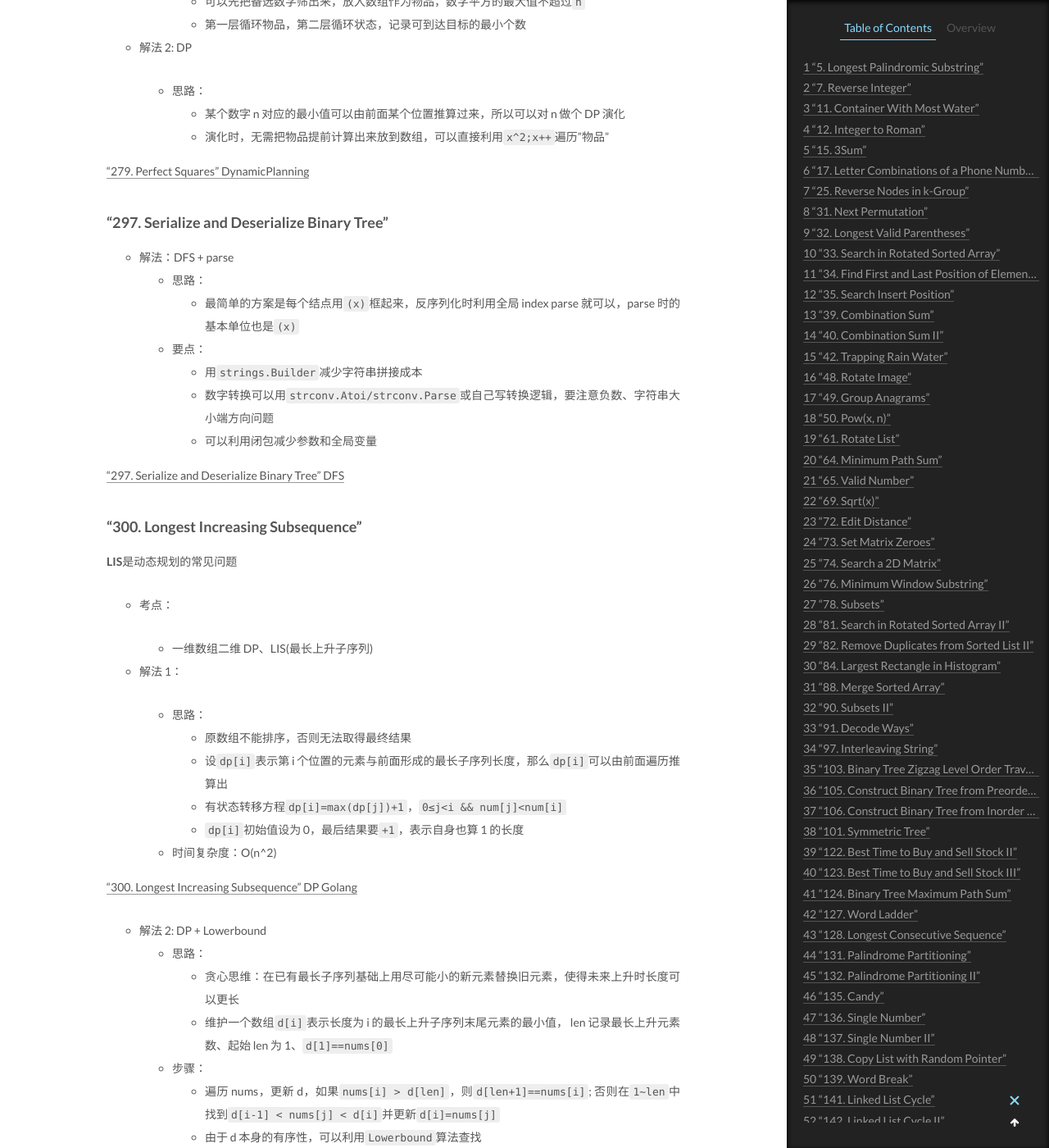
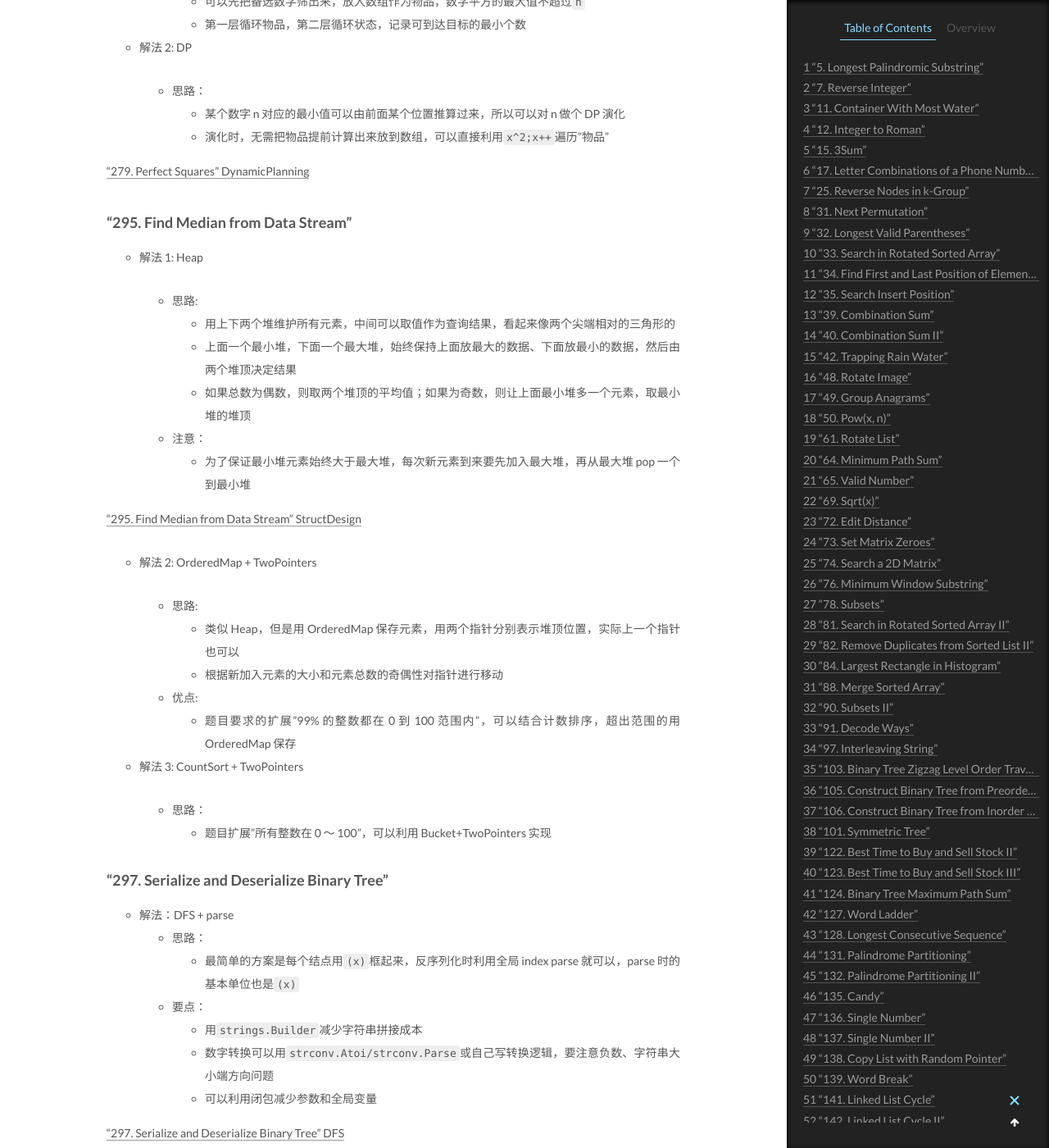
Before and after one commit to CodeHunter2006/CodeHunter2006.github.io, a Jekyll site: the page built from _posts/2020-12-27-LeetCode_Question_Category.md, in a window 1280 px wide and 1400 px high, scrolled down 30161 px. Shown: the whole window at 82% size. Built offline with Jekyll 4.4.1, drawn with Linux system fonts in a browser that asks for light colours; formulas are drawn with MathJax 3; some of the changed text lies outside the part shown.

Commit message:
[doc]: add contents.

```diff
--- a/_posts/2020-12-27-LeetCode_Question_Category.md
+++ b/_posts/2020-12-27-LeetCode_Question_Category.md
@@ -1080,6 +1080,31 @@ tags: Algorithm Leetcode
 
 ["279. Perfect Squares" DynamicPlanning]()
 
+### "295. Find Median from Data Stream"
+
+- 解法 1: Heap
+
+  - 思路:
+    - 用上下两个堆维护所有元素，中间可以取值作为查询结果，看起来像两个尖端相对的三角形的
+    - 上面一个最小堆，下面一个最大堆，始终保持上面放最大的数据、下面放最小的数据，然后由两个堆顶决定结果
+    - 如果总数为偶数，则取两个堆顶的平均值；如果为奇数，则让上面最小堆多一个元素，取最小堆的堆顶
+  - 注意：
+    - 为了保证最小堆元素始终大于最大堆，每次新元素到来要先加入最大堆，再从最大堆 pop 一个到最小堆
+
+["295. Find Median from Data Stream" StructDesign]()
+
+- 解法 2: OrderedMap + TwoPointers
+
+  - 思路:
+    - 类似 Heap，但是用 OrderedMap 保存元素，用两个指针分别表示堆顶位置，实际上一个指针也可以
+    - 根据新加入元素的大小和元素总数的奇偶性对指针进行移动
+  - 优点:
+    - 题目要求的扩展"99% 的整数都在 0 到 100 范围内"，可以结合计数排序，超出范围的用 OrderedMap 保存
+
+- 解法 3: CountSort + TwoPointers
+  - 思路：
+    - 题目扩展"所有整数在 0 ～ 100"，可以利用 Bucket+TwoPointers 实现
+
 ### "297. Serialize and Deserialize Binary Tree"
 
 - 解法：DFS + parse
@@ -1564,6 +1589,17 @@ tags: Algorithm Leetcode
   - 时间复杂度：`O(2n) => O(n)`
 
 ["457. Circular Array Loop"TwoPointers]()
+
+### "460. LFU Cache"
+
+- 解法：HashMap + List
+  - 思路：
+    - 元素变动特性：每次一个元素频率改变时，这个频率只能增 1，所以只会影响到临近的频率列表
+    - 两个 Map：一个存储所有频率及其对应的元素链表；一个存储元素信息(值、频率、频率链表结点指针)
+    - 当有元素需要变更频率时，可以利用 map 和链表指针快速变更，链表结点插入到新频率末尾
+    - 始终记录最小频率值，如果添加新元素时容量已满，则删除一个频率最低的头部旧元素
+
+["460. LFU Cache" StructDesign]()
 
 ### "461. Hamming Distance"
 
```
Also changed, not shown: _posts/2018-11-28-Go_Syntax.md (+34 -0 lines), _posts/2021-01-02-Algorithm_StructDesign.md (renamed from _posts/2021-01-02-Algorithm_LeetCode_StructDesign.md, +52 -0 lines).
